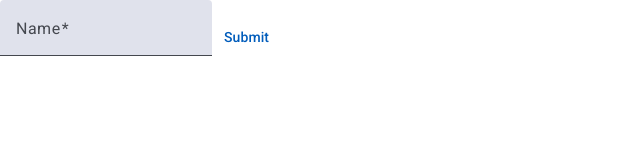
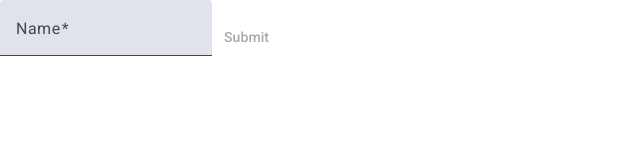
Before and after one commit to blazekv/angular-workshop, an Angular app: page /create in a window 1280 px wide. Shown: the top 160 px of the page, without its empty margins (0-640 px from the left). Built offline with nearby package versions, Linux system fonts and the light colour scheme.

Commit message:
Add number validator

```diff
--- a/src/app/components/todo-form-reactive/todo-form-reactive.component.html
+++ b/src/app/components/todo-form-reactive/todo-form-reactive.component.html
@@ -3,5 +3,5 @@
     <mat-label>Name</mat-label>
     <input matInput formControlName="name" />
   </mat-form-field>
-  <button mat-button type="submit">Submit</button>
+  <button mat-button type="submit" [disabled]="form.invalid">Submit</button>
 </form>
--- a/src/app/components/todo-form-reactive/todo-form-reactive.component.ts
+++ b/src/app/components/todo-form-reactive/todo-form-reactive.component.ts
@@ -9,6 +9,7 @@ import { Todo } from '../../model/Todo';
 import { MatFormField, MatLabel } from '@angular/material/form-field';
 import { MatInput } from '@angular/material/input';
 import { MatButton } from '@angular/material/button';
+import {CustomValidators} from "../../validators/CustomValidators";
 
 @Component({
   selector: 'eg-todo-form-reactive',
@@ -32,7 +33,7 @@ export class TodoFormReactiveComponent {
 
   private createForm() {
     return this.fb.group({
-      name: ['', Validators.required],
+      name: ['', [Validators.required, CustomValidators.isNumber]],
     });
   }
 }
--- /dev/null
+++ b/src/app/validators/CustomValidators.ts
@@ -0,0 +1,9 @@
+import {AbstractControl, ValidationErrors} from "@angular/forms";
+
+export class CustomValidators {
+
+  static isNumber = (control: AbstractControl): ValidationErrors | null => {
+    return isNaN(Number(control.value)) ? {notNumber: true} : null
+  }
+
+}
```
